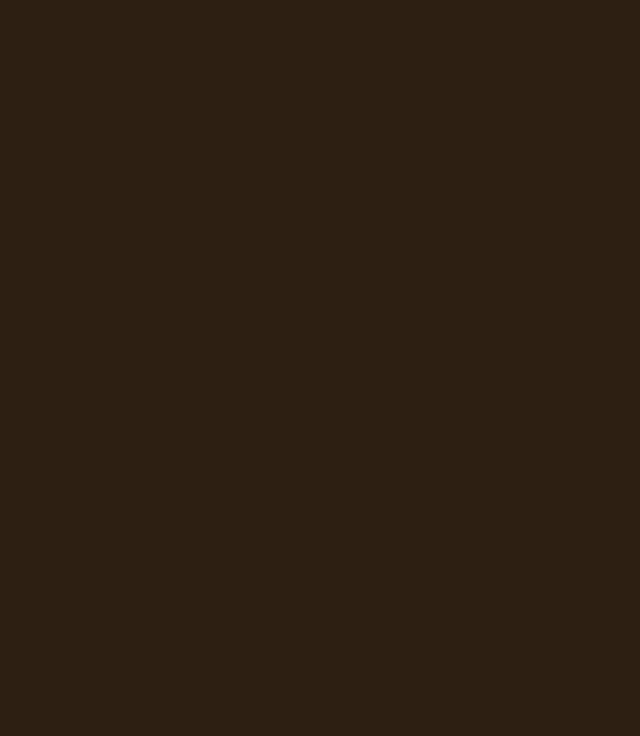
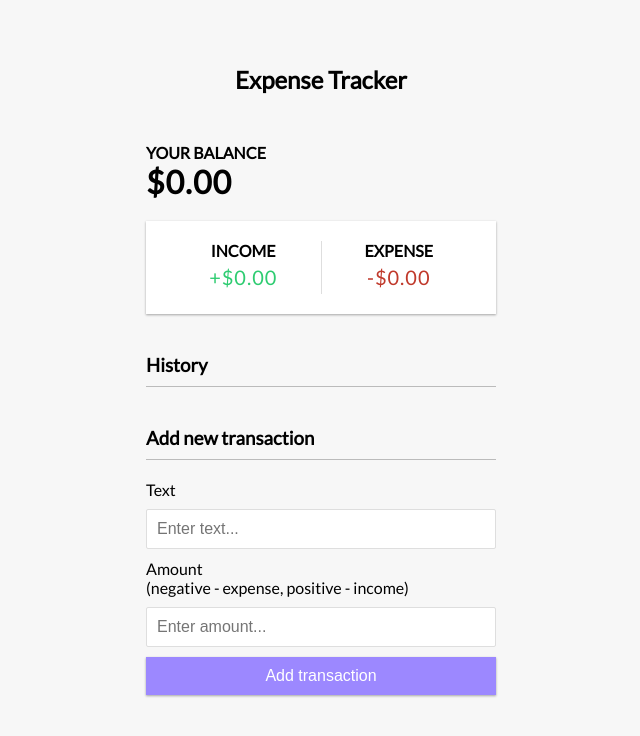
Before and after one commit to iamshahidameen/expenses-tracker, a plain HTML site: page index.html in a window 1280 px wide. Shown: the whole page, without its empty margins (319-959 px from the left). Drawn offline with Linux system fonts and the light colour scheme.

Commit message:
made a layout using HTML and CSS

```diff
--- a/index.html
+++ b/index.html
@@ -4,15 +4,50 @@
     <meta charset="UTF-8" />
     <meta name="viewport" content="width=device-width, initial-scale=1.0" />
     <meta http-equiv="X-UA-Compatible" content="ie=edge" />
-    <link
-      rel="stylesheet"
-      href="https://cdnjs.cloudflare.com/ajax/libs/font-awesome/5.10.2/css/all.min.css"
-    />
     <link rel="stylesheet" href="style.css" />
-    <title>Expens Tracker</title>
+    <title>Expense Tracker</title>
   </head>
   <body>
-    <div class="container"></div>
+    <h2>Expense Tracker</h2>
+
+    <div class="container">
+      <h4>Your Balance</h4>
+      <h1 id="balance">$0.00</h1>
+
+      <div class="inc-exp-container">
+        <div>
+          <h4>Income</h4>
+          <p id="money-plus" class="money plus">+$0.00</p>
+        </div>
+        <div>
+          <h4>Expense</h4>
+          <p id="money-minus" class="money minus">-$0.00</p>
+        </div>
+      </div>
+
+      <h3>History</h3>
+      <ul id="list" class="list">
+        <!-- <li class="minus">
+          Cash <span>-$400</span><button class="delete-btn">x</button>
+        </li> -->
+      </ul>
+
+      <h3>Add new transaction</h3>
+      <form id="form">
+        <div class="form-control">
+          <label for="text">Text</label>
+          <input type="text" id="text" placeholder="Enter text..." />
+        </div>
+        <div class="form-control">
+          <label for="amount"
+            >Amount <br />
+            (negative - expense, positive - income)</label
+          >
+          <input type="number" id="amount" placeholder="Enter amount..." />
+        </div>
+        <button class="btn">Add transaction</button>
+      </form>
+    </div>
 
     <script src="script.js"></script>
   </body>
--- a/style.css
+++ b/style.css
@@ -1,20 +1,151 @@
+@import url('https://fonts.googleapis.com/css?family=Lato&display=swap');
+
+:root {
+  --box-shadow: 0 1px 3px rgba(0, 0, 0, 0.12), 0 1px 2px rgba(0, 0, 0, 0.24);
+}
+
 * {
   box-sizing: border-box;
 }
 
 body {
-  background: #2d2013;
-  color: #fff;
-  font-family: Verdana, Geneva, Tahoma, sans-serif;
-  margin: 0;
-}
-
-.container {
-  margin: auto;
-  max-width: 800px;
+  background-color: #f7f7f7;
   display: flex;
   flex-direction: column;
   align-items: center;
   justify-content: center;
+  min-height: 100vh;
+  margin: 0;
+  font-family: 'Lato', sans-serif;
+}
+
+.container {
+  margin: 30px auto;
+  width: 350px;
+}
+
+h1 {
+  letter-spacing: 1px;
+  margin: 0;
+}
+
+h3 {
+  border-bottom: 1px solid #bbb;
+  padding-bottom: 10px;
+  margin: 40px 0 10px;
+}
+
+h4 {
+  margin: 0;
+  text-transform: uppercase;
+}
+
+.inc-exp-container {
+  background-color: #fff;
+  box-shadow: var(--box-shadow);
+  padding: 20px;
+  display: flex;
+  justify-content: space-between;
+  margin: 20px 0;
+}
+
+.inc-exp-container > div {
+  flex: 1;
   text-align: center;
 }
+
+.inc-exp-container > div:first-of-type {
+  border-right: 1px solid #dedede;
+}
+
+.money {
+  font-size: 20px;
+  letter-spacing: 1px;
+  margin: 5px 0;
+}
+
+.money.plus {
+  color: #2ecc71;
+}
+
+.money.minus {
+  color: #c0392b;
+}
+
+label {
+  display: inline-block;
+  margin: 10px 0;
+}
+
+input[type='text'],
+input[type='number'] {
+  border: 1px solid #dedede;
+  border-radius: 2px;
+  display: block;
+  font-size: 16px;
+  padding: 10px;
+  width: 100%;
+}
+
+.btn {
+  cursor: pointer;
+  background-color: #9c88ff;
+  box-shadow: var(--box-shadow);
+  color: #fff;
+  border: 0;
+  display: block;
+  font-size: 16px;
+  margin: 10px 0 30px;
+  padding: 10px;
+  width: 100%;
+}
+
+.btn:focus,
+.delete-btn:focus {
+  outline: 0;
+}
+
+.list {
+  list-style-type: none;
+  padding: 0;
+  margin-bottom: 40px;
+}
+
+.list li {
+  background-color: #fff;
+  box-shadow: var(--box-shadow);
+  color: #333;
+  display: flex;
+  justify-content: space-between;
+  position: relative;
+  padding: 10px;
+  margin: 10px 0;
+}
+
+.list li.plus {
+  border-right: 5px solid #2ecc71;
+}
+
+.list li.minus {
+  border-right: 5px solid #c0392b;
+}
+
+.delete-btn {
+  cursor: pointer;
+  background-color: #e74c3c;
+  border: 0;
+  color: #fff;
+  font-size: 20px;
+  line-height: 20px;
+  padding: 2px 5px;
+  position: absolute;
+  top: 50%;
+  left: 0;
+  transform: translate(-100%, -50%);
+  opacity: 0;
+  transition: opacity 0.3s ease;
+}
+
+.list li:hover .delete-btn {
+  opacity: 1;
+}
```
